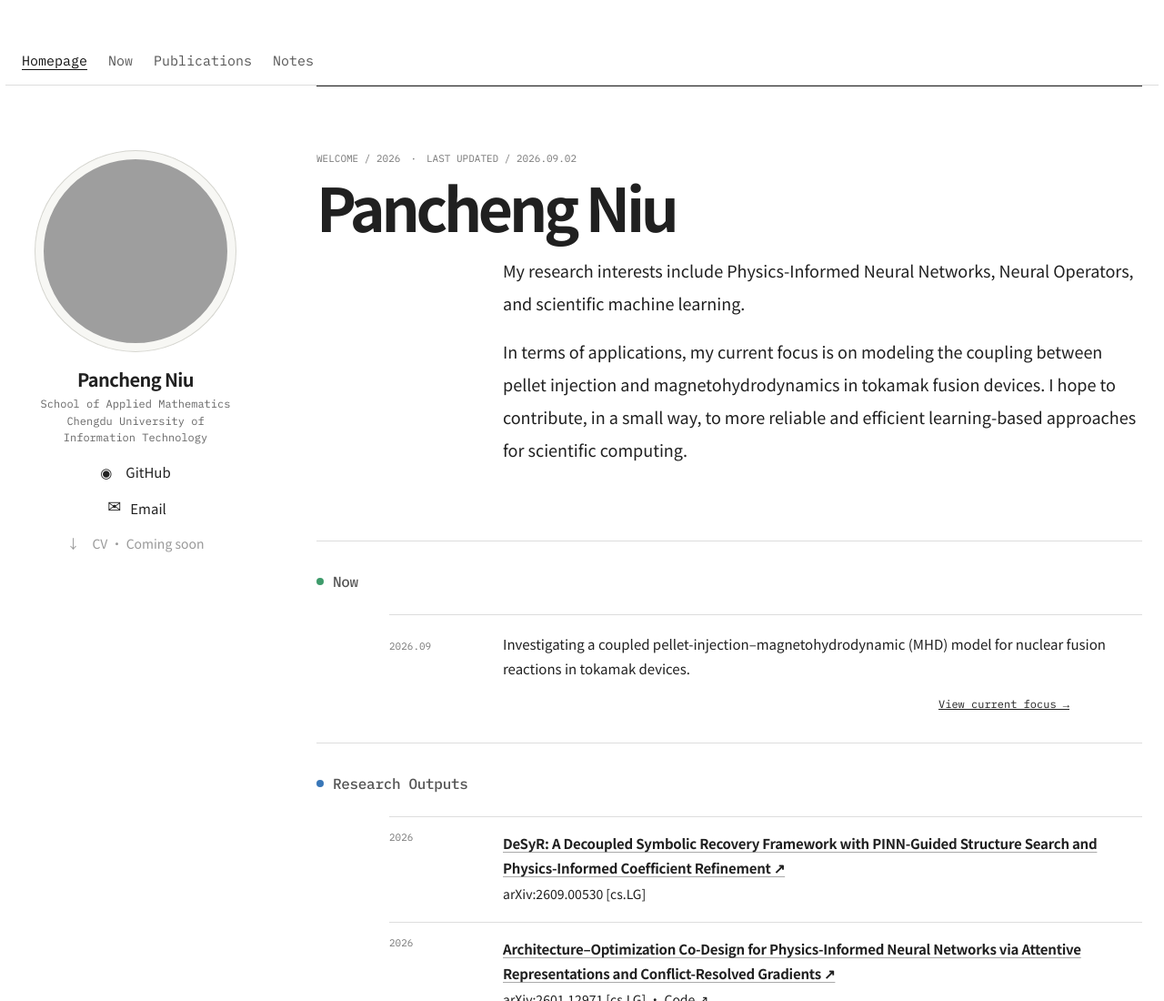
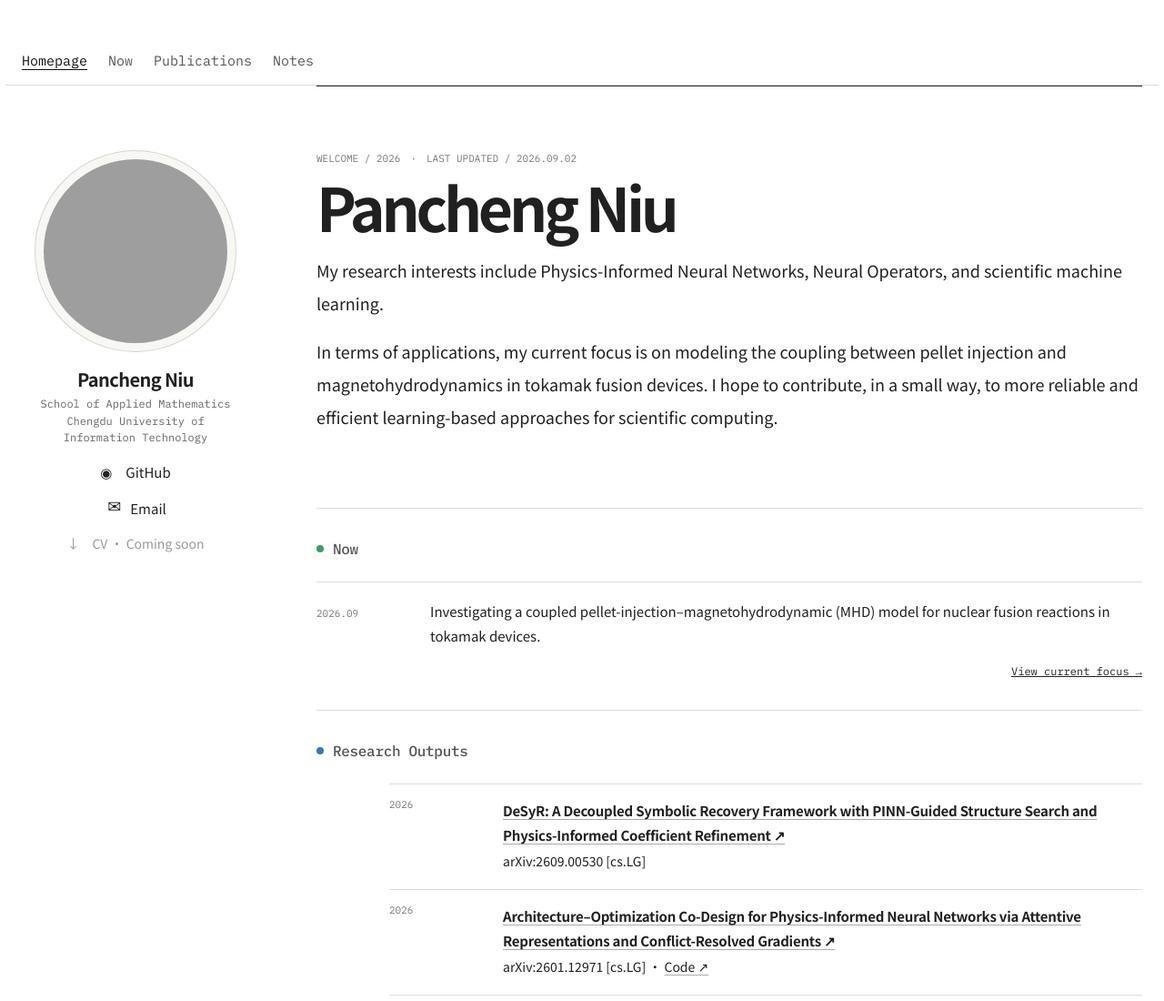
Before and after one commit to PanChengN/PanChengN.github.io, a plain HTML site: page index.html in a window 1280 px wide. Shown: the top 1100 px of the page at 91% size. Drawn offline with Linux system fonts and the light colour scheme; grey boxes are pictures that could not be loaded.

Commit message:
Use full-width homepage introduction

```diff
--- a/academic-color.css
+++ b/academic-color.css
@@ -148,10 +148,11 @@ body.academic:has(.home-intro) .home-intro>div .profile-role{display:none}
 /* Keep the homepage introduction and actions on the same right-hand rhythm as research entries. */
 @media(min-width:901px){
   body.academic:has(.home-intro) .home-intro>div .home-copy{
-    margin-left:205px;
-    max-width:calc(100% - 205px);
+    margin-left:0;
+    max-width:none;
   }
+  body.academic:has(.home-intro) .home-now-preview>p{margin-left:0;}
   body.academic:has(.home-intro) .home-now-preview>.home-more{
-    margin-right:80px;
+    margin-right:0;
   }
 }
```
